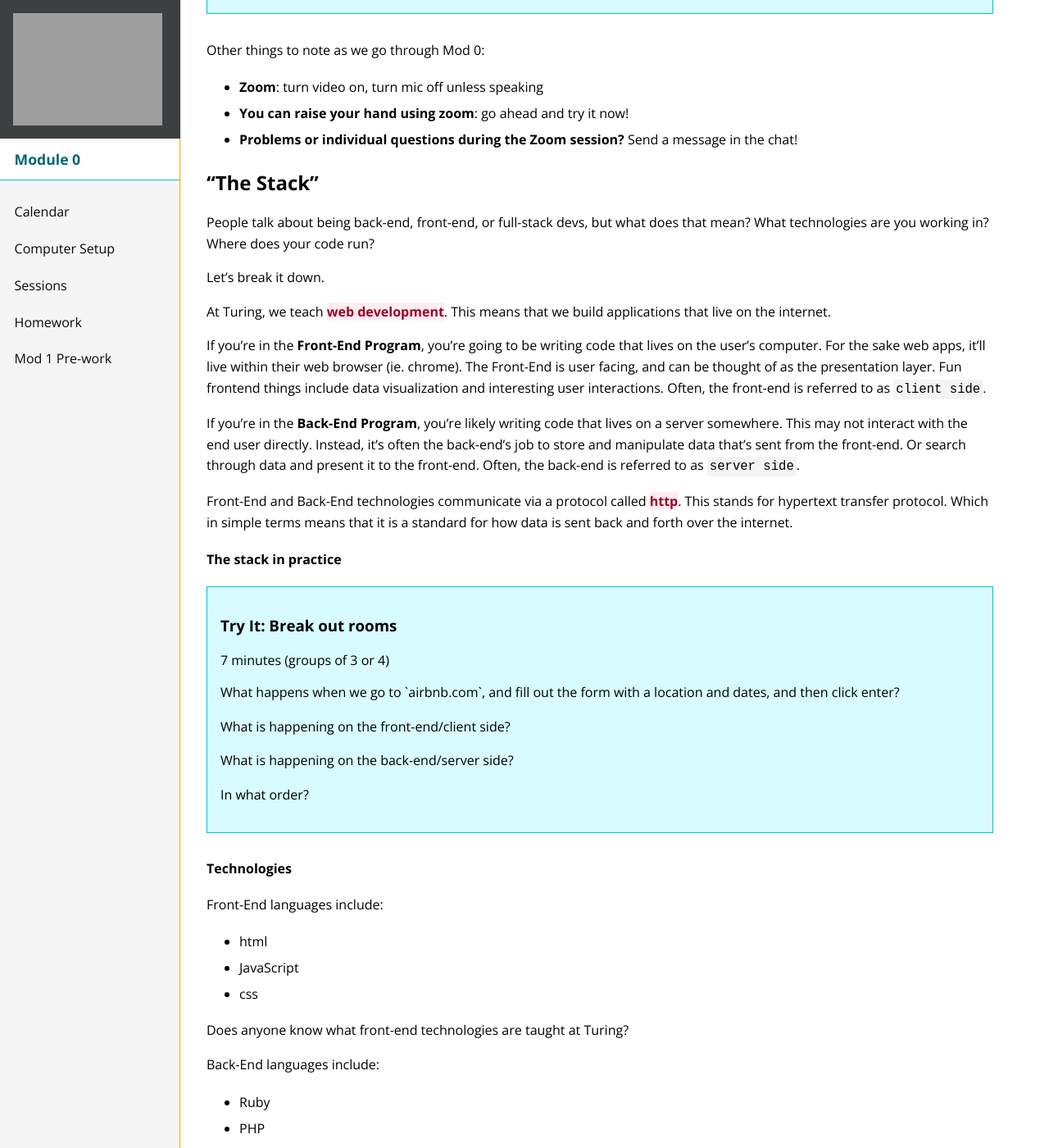
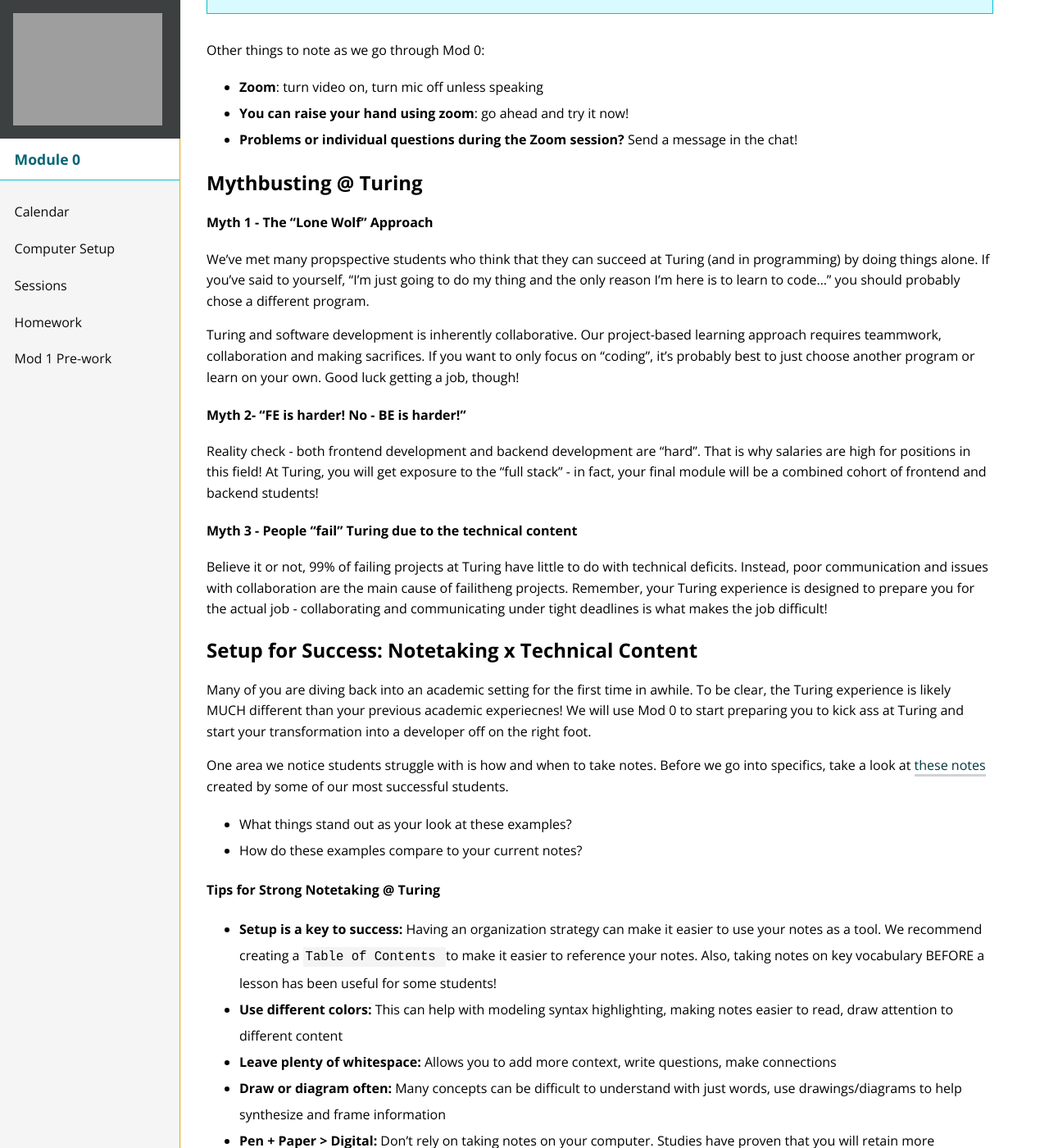
Before and after one commit to turingschool/mod-0-curriculum, a Jekyll site: the page built from session1/index.md, in a window 1280 px wide and 1400 px high, scrolled down 1806 px. Shown: the whole window at 82% size. Built offline with Jekyll 4.4.1, drawn with Linux system fonts in a browser that asks for light colours; nearby versions of some CDN libraries; some of the changed text lies outside the part shown.

Commit message:
Add note taking strategies

```diff
--- a/session1/index.md
+++ b/session1/index.md
@@ -20,11 +20,13 @@
     <h3>Agenda</h3>
     <ul>
       <li><strong>6:15 </strong><a href="#intro">Intro + Housekeeping</a></li>
-      <li><strong>6:30 </strong><a href="#the-stack">The Stack</a></li>
+      <li><strong>6:30 </strong><a href="#mythbusting">Mythbusting @ Turing</a></li>
+      <li><strong>6:30 </strong><a href="#notetaking">Notetaking x Technical Content</a></li>
       <li><strong>7:00 </strong>Break</li>
       <li><strong>7:05 </strong><a href="#findinganswers">Googling</a></li>
       <li><strong>7:30 </strong><a href="#classes">Classes</a></li>
-      <li><strong>8:00 </strong><a href="#datatypes">Data Types</a></li>
+      <li><strong>7:45 </strong>Break</li>
+      <li><strong>7:50 </strong><a href="#datatypes">Data Types + Variables</a></li>
       <li><strong>8:25 </strong><a href="#homework">Homework Preview</a></li>
     </ul>
   </div>
@@ -85,53 +87,36 @@
 - <strong>You can raise your hand using zoom</strong>: go ahead and try it now!
 - <strong>Problems or individual questions during the Zoom session?</strong> Send a message in the chat!
 
-<a name="the-stack"></a>
-## "The Stack"
+<a name="mythbusting"></a>
 
-People talk about being back-end, front-end, or full-stack devs, but what does that mean? What technologies are you working in? Where does your code run?
+## Mythbusting @ Turing
+#### Myth 1 - The "Lone Wolf" Approach
+We've met many propspective students who think that they can succeed at Turing (and in programming) by doing things alone. If you've said to yourself, "I'm just going to do my thing and the only reason I'm here is to learn to code..." you should probably chose a different program.
 
-Let's break it down.
+Turing and software development is inherently collaborative. Our project-based learning approach requires teammwork, collaboration and making sacrifices. If you want to only focus on "coding", it's probably best to just choose another program or learn on your own. Good luck getting a job, though!
 
-At Turing, we teach <span class="vocab">web development</span>. This means that we build applications that live on the internet.
+#### Myth 2- "FE is harder! No - BE is harder!"
+Reality check - both frontend development and backend development are "hard". That is why salaries are high for positions in this field! At Turing, you will get exposure to the "full stack" - in fact, your final module will be a combined cohort of frontend and backend students!
 
-If you're in the **Front-End Program**, you're going to be writing code that lives on the user's computer. For the sake web apps, it'll live within their web browser (ie. chrome). The Front-End is user facing, and can be thought of as the presentation layer. Fun frontend things include data visualization and interesting user interactions. Often, the front-end is referred to as `client side`.
+#### Myth 3 - People "fail" Turing due to the technical content
+Believe it or not, 99% of failing projects at Turing have little to do with technical deficits. Instead, poor communication and issues with collaboration are the main cause of failitheng projects. Remember, your Turing experience is designed to prepare you for the actual job - collaborating and communicating under tight deadlines is what makes the job difficult!
 
-If you're in the **Back-End Program**, you're likely writing code that lives on a server somewhere. This may not interact with the end user directly. Instead, it's often the back-end's job to store and manipulate data that's sent from the front-end. Or search through data and present it to the front-end. Often, the back-end is referred to as `server side`.
+## Setup for Success: Notetaking x Technical Content
+Many of you are diving back into an academic setting for the first time in awhile. To be clear, the Turing experience is likely MUCH different than your previous academic experiecnes! We will use Mod 0 to start preparing you to kick ass at Turing and start your transformation into a developer off on the right foot.
 
-Front-End and Back-End technologies communicate via a protocol called <span class="vocab">http</span>. This stands for hypertext transfer protocol. Which in simple terms means that it is a standard for how data is sent back and forth over the internet.
+One area we notice students struggle with is how and when to take notes. Before we go into specifics, take a look at [these notes](https://gist.github.com/ericweissman/a729a849ed6355ed8ee0c9156a8e9c98) created by some of our most successful students.
 
-#### The stack in practice
+- What things stand out as your look at these examples?
+- How do these examples compare to your current notes?
 
-<div class="try-it">
-  <h3>Try It: Break out rooms</h3> 7 minutes (groups of 3 or 4)
-  <p>What happens when we go to `airbnb.com`, and fill out the form with a location and dates, and then click enter?</p>
-  <p>What is happening on the front-end/client side?</p>
-  <p>What is happening on the back-end/server side?</p>
-  <p>In what order?</p>
-</div>
+<a name="notetaking"></a>
 
-#### Technologies
-
-Front-End languages include:
-
-* html
-* JavaScript
-* css
-
-Does anyone know what front-end technologies are taught at Turing?
-
-Back-End languages include:
-
-* Ruby
-* PHP
-* Java
-
-Does anyone know what back-end technologies are taught at Turing?
-
-
-You won't be tested on any of the above, but it's nonetheless great context for what you're going to be learning over the next 7 plus months.
-In mod 0, we'll focus on Ruby and JavaScript as they have the most similarities. And we try to keep things as program agnostic as we can in mod 0.
-
+#### Tips for Strong Notetaking @ Turing
+- **Setup is a key to success:** Having an organization strategy can make it easier to use your notes as a tool. We recommend creating a `Table of Contents ` to make it easier to reference your notes. Also, taking notes on key vocabulary BEFORE a lesson has been useful for some students!
+- **Use different colors:** This can help with modeling syntax highlighting, making notes easier to read, draw attention to different content
+- **Leave plenty of whitespace:** Allows you to add more context, write questions, make connections
+- **Draw or diagram often:** Many concepts can be difficult to understand with just words, use drawings/diagrams to help synthesize and frame information
+- **Pen + Paper > Digital:** Don't rely on taking notes on your computer. Studies have proven that you will retain more information by physically writing your notes. Plus, it will make diagramming and drawing easier!
 
 ## BREAK
 
```
Also changed, not shown: other parts of session1/index.md (+1 -1 lines).
